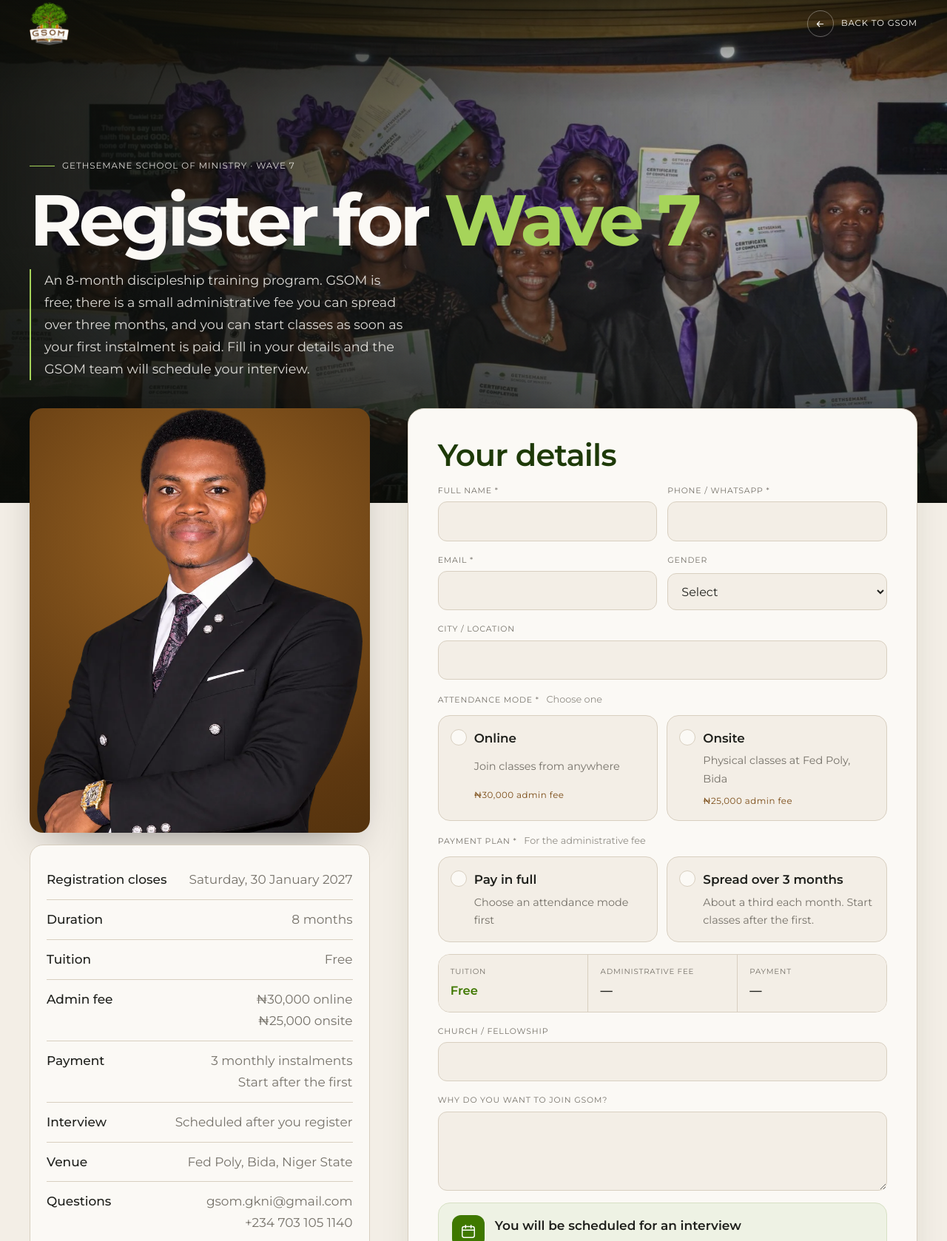
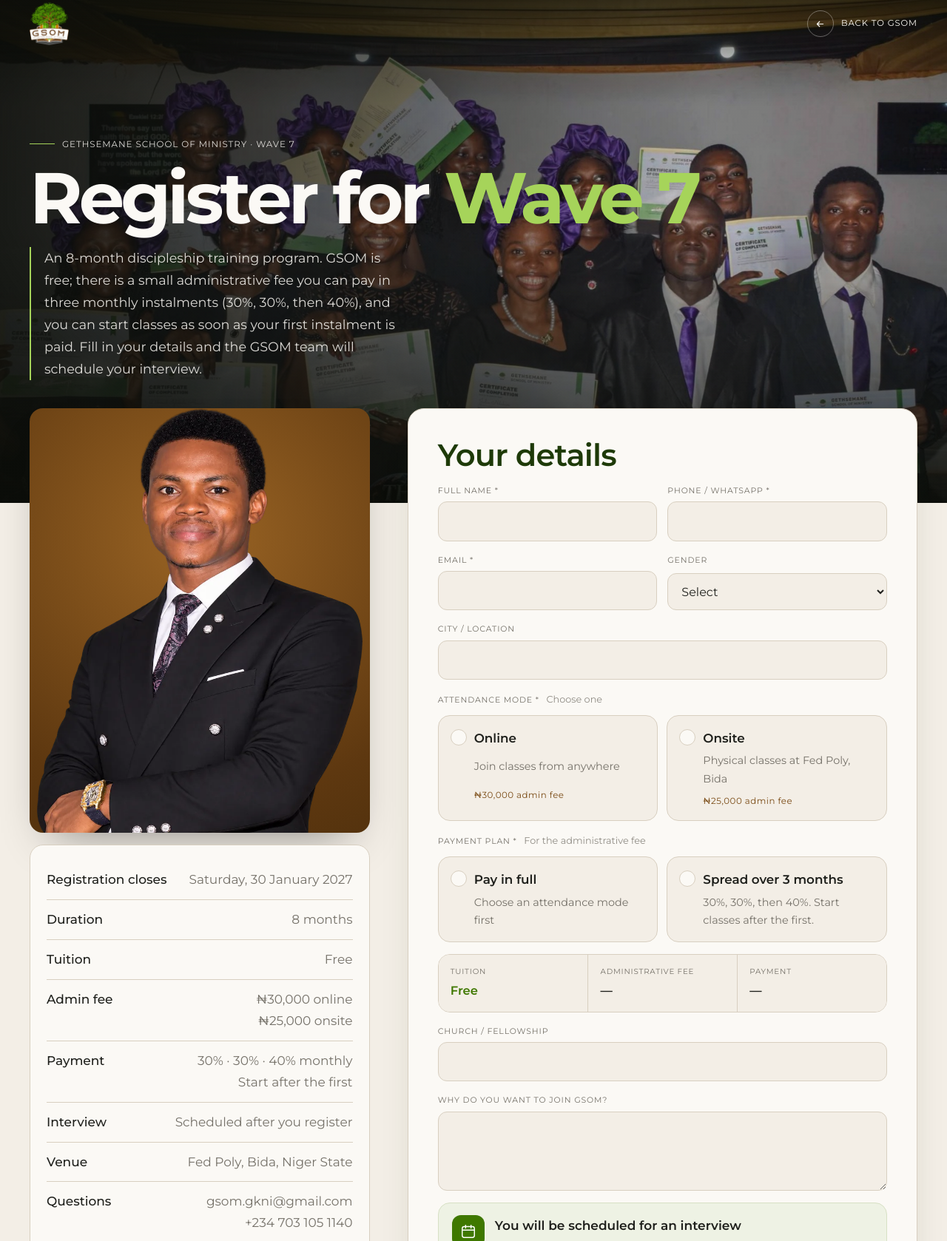
Before and after one commit to Gethsemane-Global-Media/gethsemane-website, a plain HTML site: page register.html in a window 1280 px wide. Shown: the part 8-1686 px from the top of the page at 74% size. Drawn offline with Linux system fonts and the light colour scheme.

Commit message:
Register page: instalments are 30%, 30%, then 40%
Co-Authored-By: Claude Opus 5.5 <noreply@anthropic.com>
Claude-Session: https://claude.ai/code/session_015YEuxZt6gTWNZv4kEbfPYq

```diff
--- a/register.html
+++ b/register.html
@@ -233,7 +233,7 @@ html.pt-start .pt-curtain{transition:none;transform:translateY(100%)}
     <div class="wrap">
       <span class="label intro-tag"><i aria-hidden="true"></i>Gethsemane School of Ministry · Wave 7</span>
       <h1>Register for <em>Wave 7</em></h1>
-      <p>An 8-month discipleship training program. GSOM is free; there is a small administrative fee you can spread over three months, and you can start classes as soon as your first instalment is paid. Fill in your details and the GSOM team will schedule your interview.</p>
+      <p>An 8-month discipleship training program. GSOM is free; there is a small administrative fee you can pay in three monthly instalments (30%, 30%, then 40%), and you can start classes as soon as your first instalment is paid. Fill in your details and the GSOM team will schedule your interview.</p>
     </div>
   </section>
   <div class="wrap layout">
@@ -244,7 +244,7 @@ html.pt-start .pt-curtain{transition:none;transform:translateY(100%)}
         <div><b>Duration</b><span>8 months</span></div>
         <div><b>Tuition</b><span>Free</span></div>
         <div><b>Admin fee</b><span>₦30,000 online<br>₦25,000 onsite</span></div>
-        <div><b>Payment</b><span>3 monthly instalments<br>Start after the first</span></div>
+        <div><b>Payment</b><span>30% · 30% · 40% monthly<br>Start after the first</span></div>
         <div><b>Interview</b><span>Scheduled after you register</span></div>
         <div><b>Venue</b><span>Fed Poly, Bida, Niger State</span></div>
         <div><b>Questions</b><span>gsom.gkni@gmail.com<br>+234 703 105 1140</span></div>
@@ -275,7 +275,7 @@ html.pt-start .pt-curtain{transition:none;transform:translateY(100%)}
         <legend>Payment plan * <small>For the administrative fee</small></legend>
         <div class="opts">
           <label class="opt"><input type="radio" name="plan" value="Full payment"><span class="opt-b"><b>Pay in full</b><small id="pl-full">Choose an attendance mode first</small></span></label>
-          <label class="opt"><input type="radio" name="plan" value="3 monthly instalments"><span class="opt-b"><b>Spread over 3 months</b><small id="pl-split">About a third each month. Start classes after the first.</small></span></label>
+          <label class="opt"><input type="radio" name="plan" value="3 monthly instalments"><span class="opt-b"><b>Spread over 3 months</b><small id="pl-split">30%, 30%, then 40%. Start classes after the first.</small></span></label>
         </div>
       </fieldset>
 
@@ -323,11 +323,11 @@ window.scrollTo(0,0);
   function naira(n){ return '₦'+Math.round(n).toLocaleString('en-NG'); }
   function feeVal(){ var m=document.querySelector('input[name=mode]:checked'); return m?+m.getAttribute('data-fee'):0; }
   function feeText(){ var f=feeVal(); return f?naira(f):''; }
-  function split(f){ var a=Math.floor(f/3000)*1000; return [f-2*a,a,a]; }
+  function split(f){ var a=Math.round(f*0.3/500)*500; return [a,a,f-2*a]; }
   function updFee(){ var f=feeVal(), p=document.querySelector('input[name=plan]:checked');
     document.getElementById('fee-amt').textContent=f?naira(f):'—';
     document.getElementById('pl-full').textContent=f?naira(f)+' once':'Choose an attendance mode first';
-    var sp=f?split(f):null; document.getElementById('pl-split').textContent=sp?(sp[0]===sp[2]?'3 × '+naira(sp[0])+' monthly':naira(sp[0])+', '+naira(sp[1])+', '+naira(sp[2])+' monthly'):'About a third each month. Start classes after the first.';
+    var sp=f?split(f):null; document.getElementById('pl-split').textContent=sp?(sp[0]===sp[2]?'3 × '+naira(sp[0])+' monthly':naira(sp[0])+', '+naira(sp[1])+', '+naira(sp[2])+' monthly'):'30%, 30%, then 40%. Start classes after the first.';
     document.getElementById('fee-plan').textContent=!p?'—':(!f?p.value:(p.value==='Full payment'?naira(f)+' once':(sp[0]===sp[2]?'3 × '+naira(sp[0]):naira(sp[0])+' + '+naira(sp[1])+' + '+naira(sp[2]))));
     document.querySelectorAll('.opt-set').forEach(function(fs){ if(fs.querySelector('input:checked')) fs.classList.remove('bad'); }); }
   document.querySelectorAll('input[name=mode],input[name=plan]').forEach(function(r){ r.addEventListener('change',updFee); });
```
